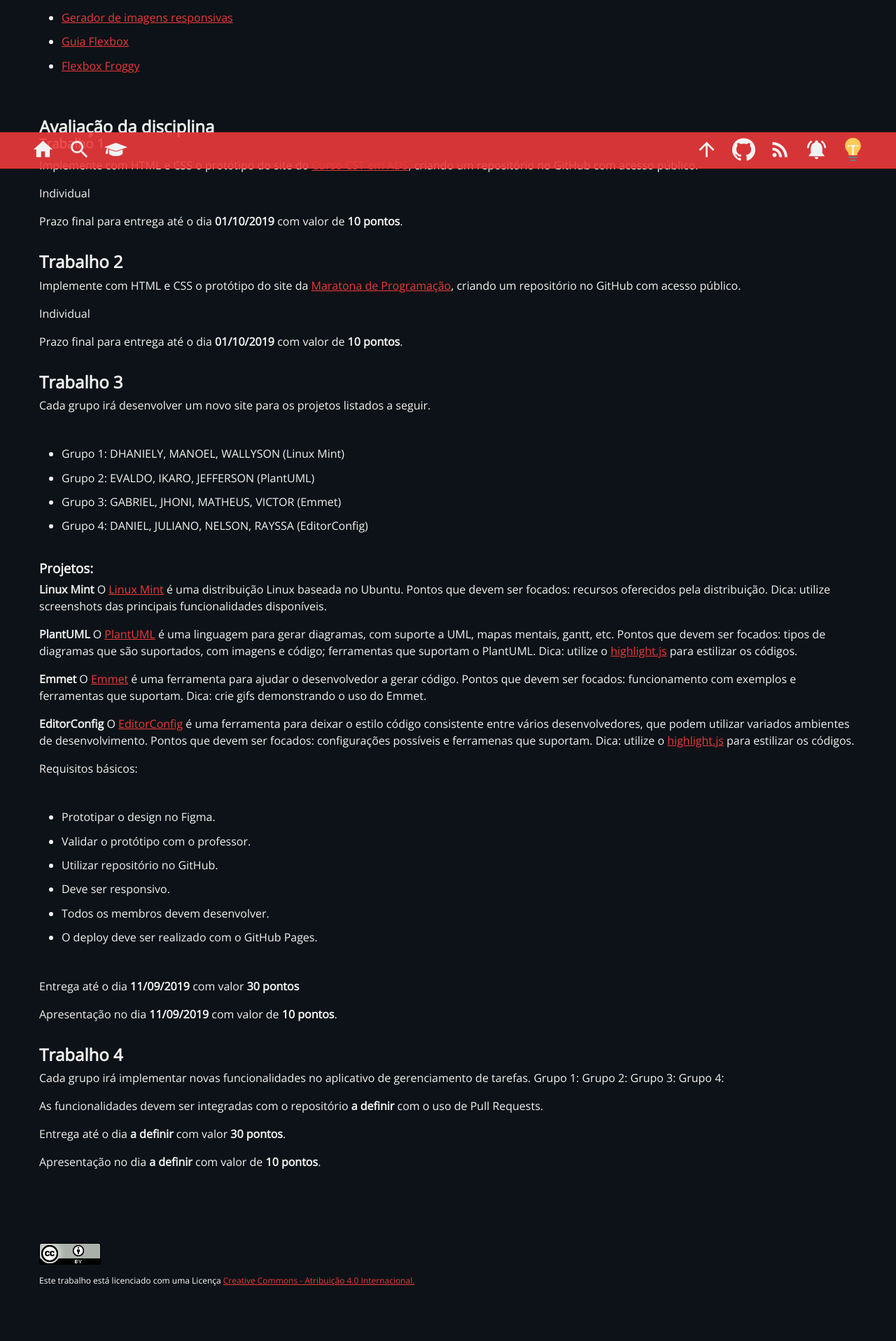
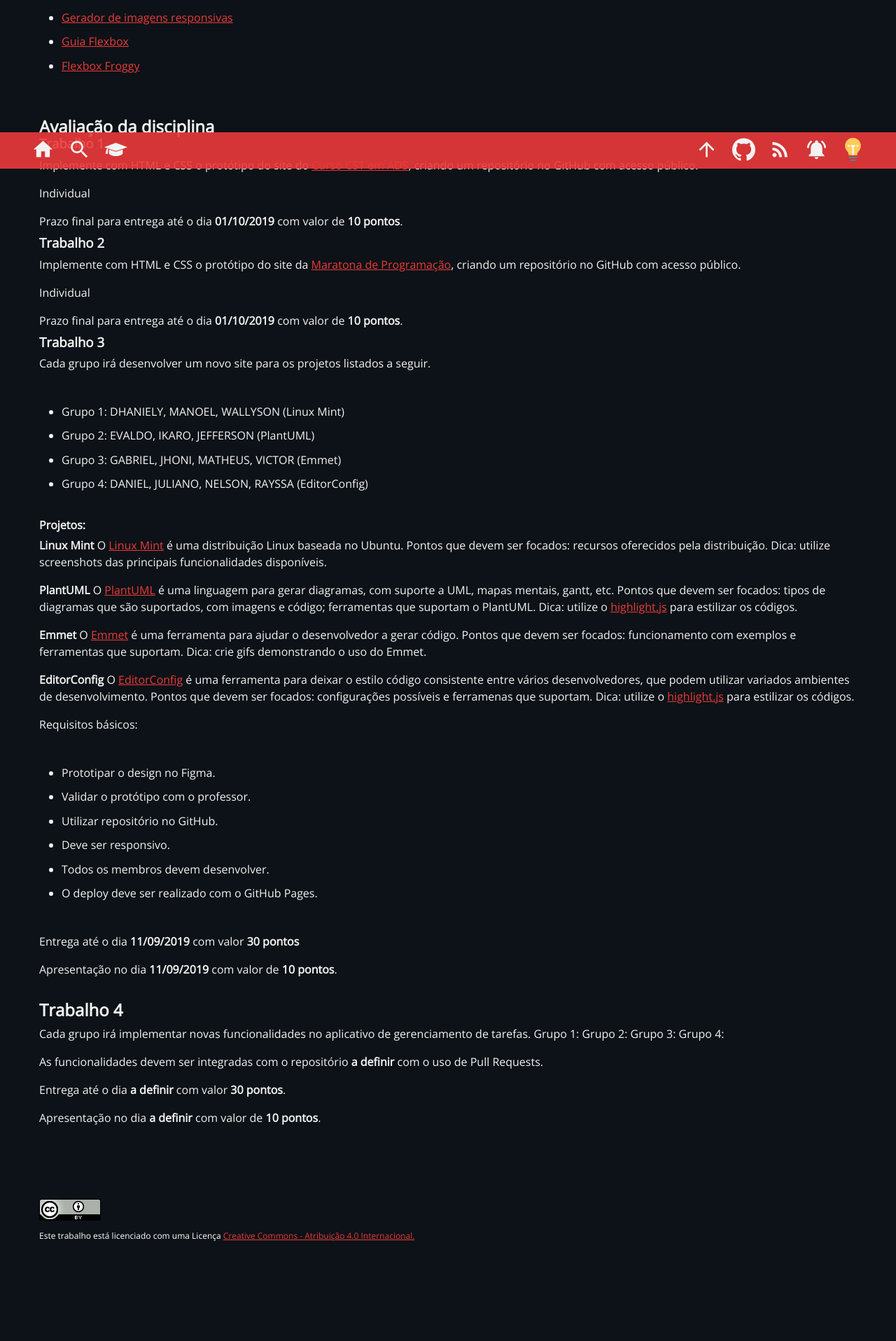
Before and after one commit to marcoinf/marcoinf.github.io, a Jekyll site: the page built from _pages/2019-2-programacao-web-front-end.md, in a window 1280 px wide. Shown: the part 659-2575 px from the top of the page at 70% size. Built offline with Jekyll 4.4.1, drawn with Linux system fonts in a browser that asks for light colours; after the commit the page ends 2512 px from its top, so only the background shows below that.

```diff
--- a/_pages/2019-2-programacao-web-front-end.md
+++ b/_pages/2019-2-programacao-web-front-end.md
@@ -29,7 +29,7 @@ Individual
 Prazo final para entrega até o dia **01/10/2019** com valor de **10 pontos**.
 
 
-## Trabalho 2
+### Trabalho 2
 Implemente com HTML e CSS o protótipo do site da [Maratona de Programação](https://www.figma.com/file/GYx3Od8yJmR5QyMBGk7pysfi/Maratona?node-id=0%3A1), criando um repositório no GitHub com acesso público.
 
 Individual
@@ -37,14 +37,14 @@ Individual
 Prazo final para entrega até o dia **01/10/2019** com valor de **10 pontos**.
 
 
-## Trabalho 3
+### Trabalho 3
 Cada grupo irá desenvolver um novo site para os projetos listados a seguir.
 * Grupo 1: DHANIELY, MANOEL, WALLYSON (Linux Mint)
 * Grupo 2: EVALDO, IKARO, JEFFERSON (PlantUML)
 * Grupo 3: GABRIEL, JHONI, MATHEUS, VICTOR (Emmet)
 * Grupo 4: DANIEL, JULIANO, NELSON, RAYSSA (EditorConfig)
 
-### Projetos:
+#### Projetos:
 **Linux Mint**
 O [Linux Mint](https://linuxmint.com/) é uma distribuição Linux baseada no Ubuntu.
 Pontos que devem ser focados: recursos oferecidos pela distribuição.
```
